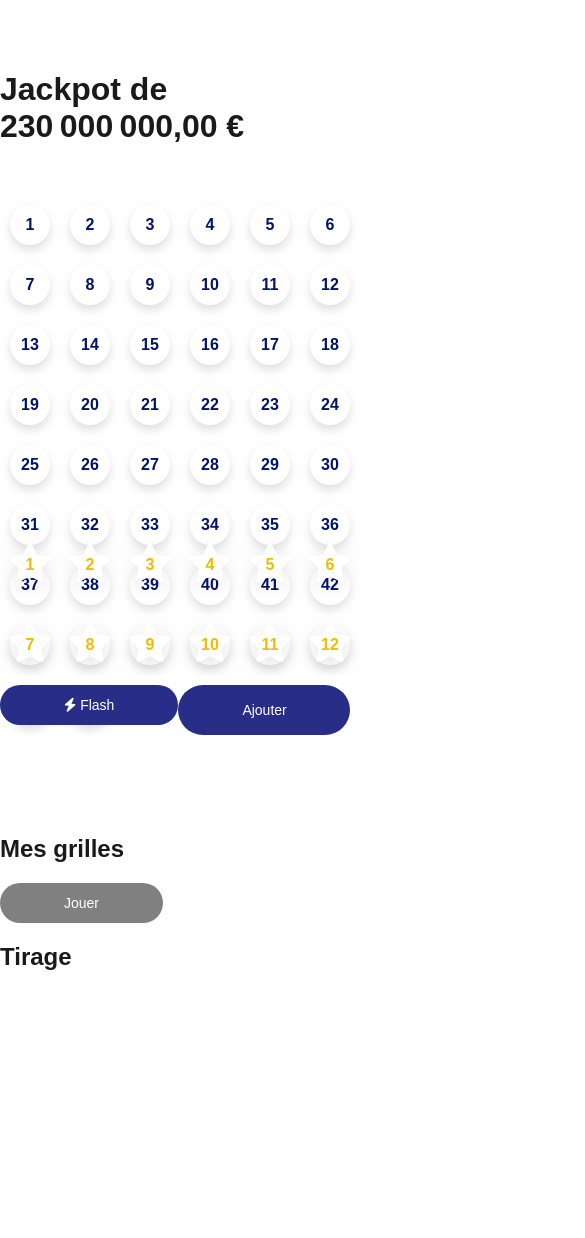
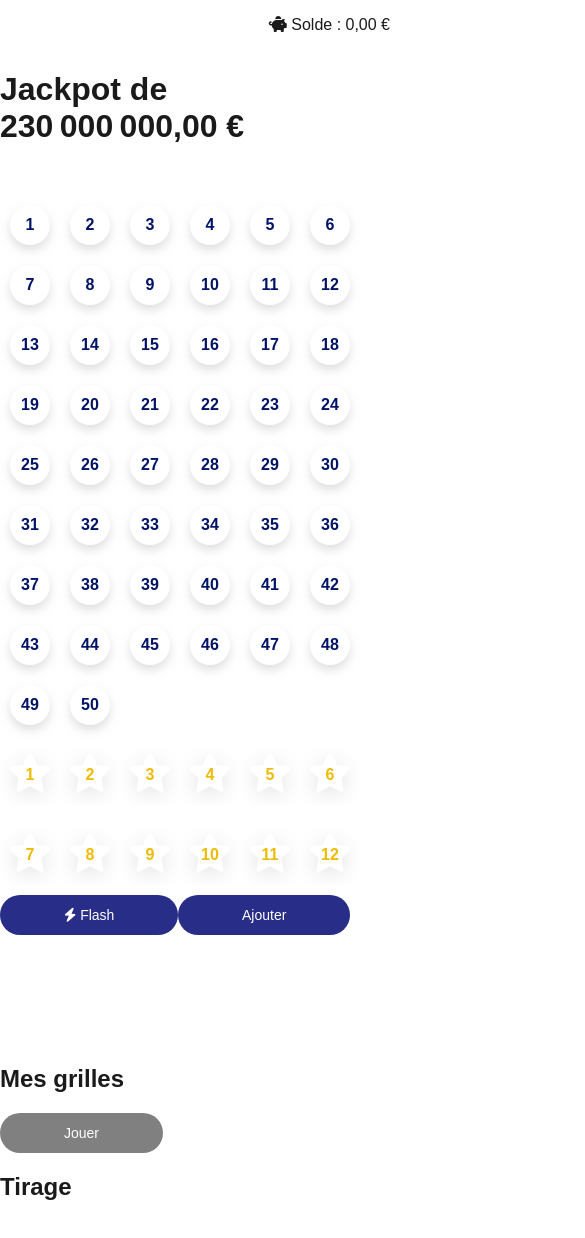
Before and after one commit to jeromebsr/euromillions, a React (Create React App) app: page / in a window 390 px wide. Shown: the top 1238 px of the page, 585 px wide, since content can reach past the window. Before the commit the page ends 1001 px from the top, so only its background shows below. Built offline with nearby package versions, Linux system fonts and the light colour scheme.

Commit message:
wip css mobile

```diff
--- a/src/App.css
+++ b/src/App.css
@@ -171,6 +171,14 @@ body {
     margin: 0;
   }
 
+  .credit {
+   width: auto;
+  }
+
+  .main-container, .resume {
+    flex-direction: column;
+  }
+
   .grid-game {
     display: flex;
     flex-wrap: wrap;
@@ -182,6 +190,22 @@ body {
     display: flex;
     align-self: flex-end;
     flex-wrap: wrap;
-    position: absolute;
+    align-items: baseline;
+  }
+
+  .title {
+    display: flex;
+    flex-wrap: nowrap;
+    align-self: flex-start;
+  }
+
+  .resume {
+    display: flex;
+    flex-wrap: no-wrap;
+  }
+
+  .draw {
+    display: flex;
+    flex-wrap: no-wrap;
   }
 }
--- a/src/App.js
+++ b/src/App.js
@@ -332,7 +332,7 @@ function App() {
         <div className="title">
             <h2>Mes grilles</h2>
         </div>
-        <div className="grid-game">
+        <div className="grid-game" style={{ flexWrap: 'nowrap' }}>
           {grids.map((i) => (
             i.gridInt
             .sort((a,b) => (a-b))
@@ -365,9 +365,9 @@ function App() {
               </button>
             ))
           ))}
+        </div>
         <div className="grid-options">
-            {disabled === false ? 'Mise totale : '+ currencyFormat(2.50) : null}
-          </div>
+            {!disabled ? 'Mise totale : '+ currencyFormat(2.50) : null}
             {!displayed ? 'Vos gains : ' + currencyFormat(earning) : null}
           </div>
         <div>
@@ -383,7 +383,9 @@ function App() {
           </button>
         </div>
         <div className="draw">
+          <div className="title">
             <h2>Tirage</h2>
+          </div>
           {drawArrInt ? drawArrInt
           .sort((a,b) => (a-b))
           .map((el) => (
```
Lines whose indentation alone changed are shown as unchanged.
